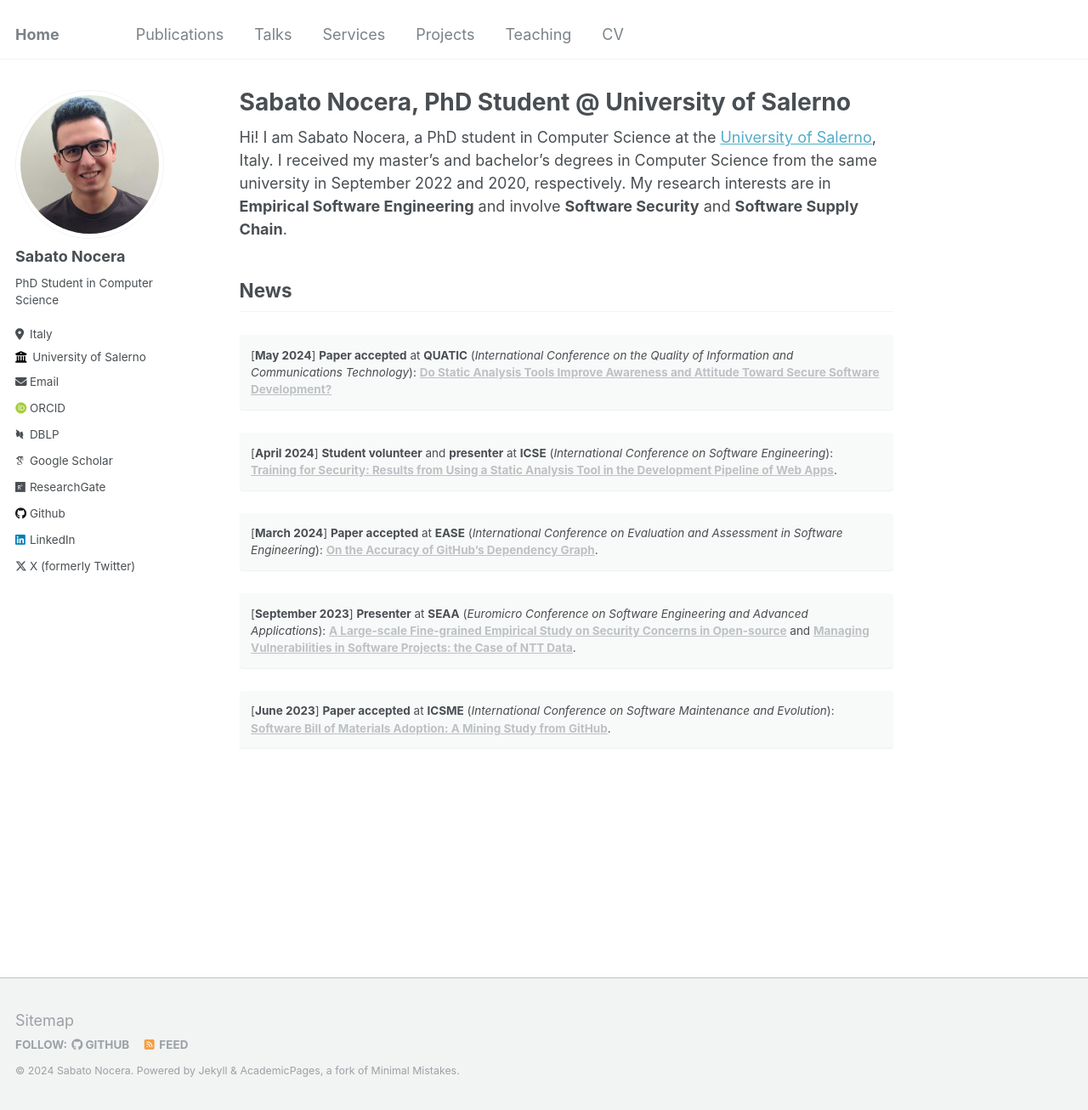
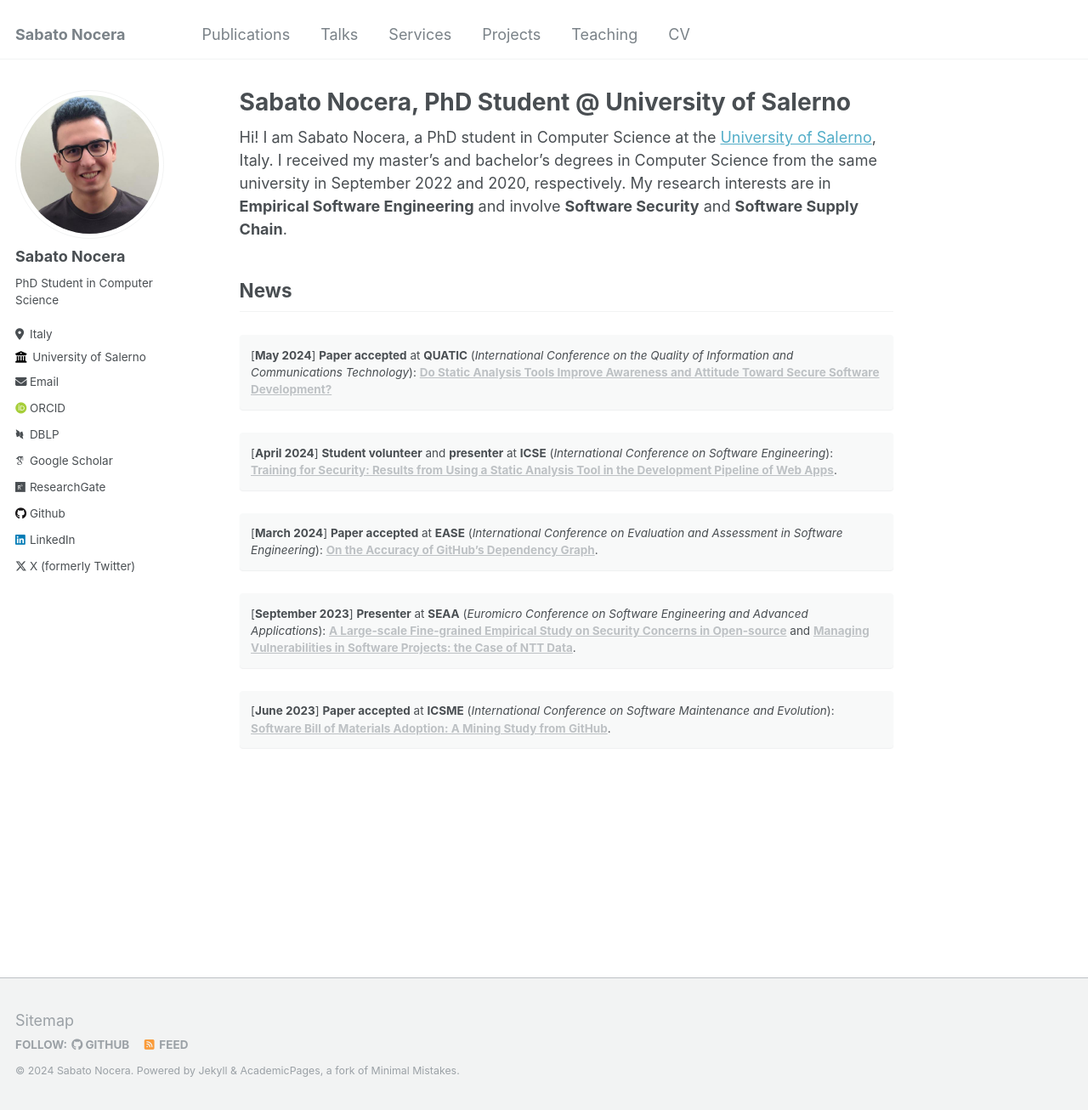
Before and after one commit to sabato-nocera/sabato-nocera.github.io, a Jekyll site: the page built from _pages/about.md, in a window 1280 px wide and 1306 px high. Shown: the whole window at 85% size. Built offline with Jekyll 4.4.1, drawn with Linux system fonts in a browser that asks for light colours; some web fonts are replaced.

Commit message:
Update _config.yml

```diff
--- a/_config.yml
+++ b/_config.yml
@@ -8,7 +8,7 @@
 
 # Basic Site Settings
 locale                   : "en-US"
-title                    : "Home"
+title                    : "Sabato Nocera"
 title_separator          : "-"
 name                     : &name "Sabato Nocera"
 description              : &description "PhD Student @ University of Salerno"
```
